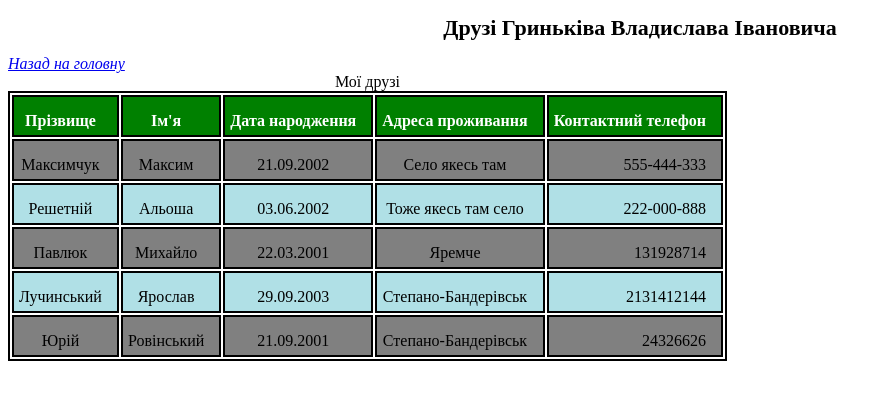
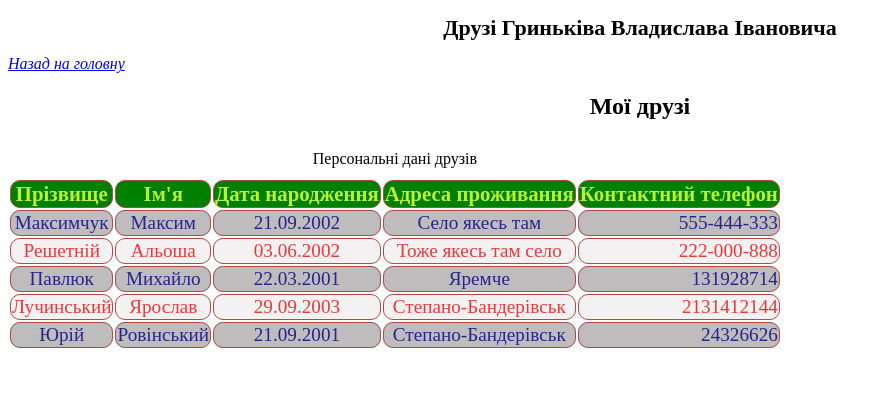
Before and after one commit to Gryniam/WebCourse, a plain HTML site: page Lab4/friends.html in a window 1280 px wide. Shown: the whole page, without its empty margins (0-891 px from the left). Drawn offline with Linux system fonts and the light colour scheme.

Commit message:
Fix lab4

```diff
--- /dev/null
+++ b/Lab4/css/friends.css
@@ -0,0 +1,71 @@
+body > h1 {
+    text-align: center;
+    font-size: 22px;
+}
+
+body > a {
+    font-style: italic;
+}
+
+body > h2 {
+    text-align: center;
+}
+
+table tr th {
+    text-align: center;
+    font-weight: bold;
+    background-color: green;
+    color: rgb(185, 241, 52);
+}
+
+tr:nth-child(even) {
+    background-color: rgb(190, 188, 188);
+    color: rgb(40, 36, 138);
+}
+
+tr:nth-child(odd) {
+    background-color: rgb(243, 241, 241);
+    color: rgb(232, 57, 57);
+}
+
+tr:nth-of-type(4):hover,
+tr:nth-of-type(6):hover {
+    cursor: pointer;
+}
+
+table * {
+    border: 1px solid #b64747;
+    margin: 10px;
+    text-align: center;
+    border-radius: 10px;
+}
+caption {
+    border: none;
+}
+tr > td:nth-of-type(5) {
+    text-align: end;
+}
+
+@media (min-width: 993px) {
+    th {
+        font-size: 130%;
+    }
+    td {
+        font-size: 120%;
+    }
+}
+
+@media (min-width: 769px) and (max-width: 992px) {
+    th {
+        font-size: 120%;
+    }
+    td {
+        font-size: 110%;
+    }
+}
+
+@media (max-width: 768px) {
+    th {
+        font-size: 110%;
+    }
+}
--- a/Lab4/friends.html
+++ b/Lab4/friends.html
@@ -1,60 +1,22 @@
 <!DOCTYPE html>
 <html lang="en">
+
 <head>
     <meta charset="UTF-8">
-    <title>Друзі</title>
-    <style>
-        h1{
-            text-align: center;
-            font-size: 22px;
-        }
-        .back{
-            font-style: italic;
-        }
-        h2{
-            text-align: center;
-        }
+    <meta http-equiv="X-UA-Compatible" content="IE=edge">
+    <meta name="viewport" content="width=device-width, initial-scale=1.0">
+    <title>Friends</title>
+    <link href=css/friends.css rel="stylesheet">
+</head>
 
-        th{
-            text-align: center;
-            background-color: green;
-            color:white;
-            font-weight:bold;
-        }
-        table caption{
-            text-align: center;
-        }
-        tr:nth-child(even){
-            background-color: gray;
-        }
-        tr:nth-child(odd){
-            background-color: powderblue;
-        }
-        tr>td:nth-of-type(5){
-            text-align: end;
-        }
-        table, th, td {
-            text-align: center;
-            border: 2px solid black;
-        }
-        th, td {
-            padding-top: 15px;
-            padding-right: 15px;
-            padding-bottom: 5px;
-            padding-left: 5px;
-        }
+<body>
+<h1 id="h1-biography">Друзі Гриньківа Владислава Івановича</h1>
 
-    </style>
-</head>
-<body>
-<h1>Друзі Гриньківа Владислава Івановича</h1>
-<a class="back" href="index.html">Назад на головну</a>
+<a href="index.html">Назад на головну</a>
 
-
-
+<h2>Мої друзі</h2>
 <table>
-    <caption>Мої друзі</caption>
-    <tbody>
+    <caption>Персональні дані друзів</caption>
     <tr>
         <th>Прізвище</th>
         <th>Ім'я</th>
@@ -97,8 +59,7 @@
         <td>Степано-Бандерівськ</td>
         <td>24326626</td>
     </tr>
-    </tbody>
 </table>
+</body>
 
-</body>
 </html>
```
